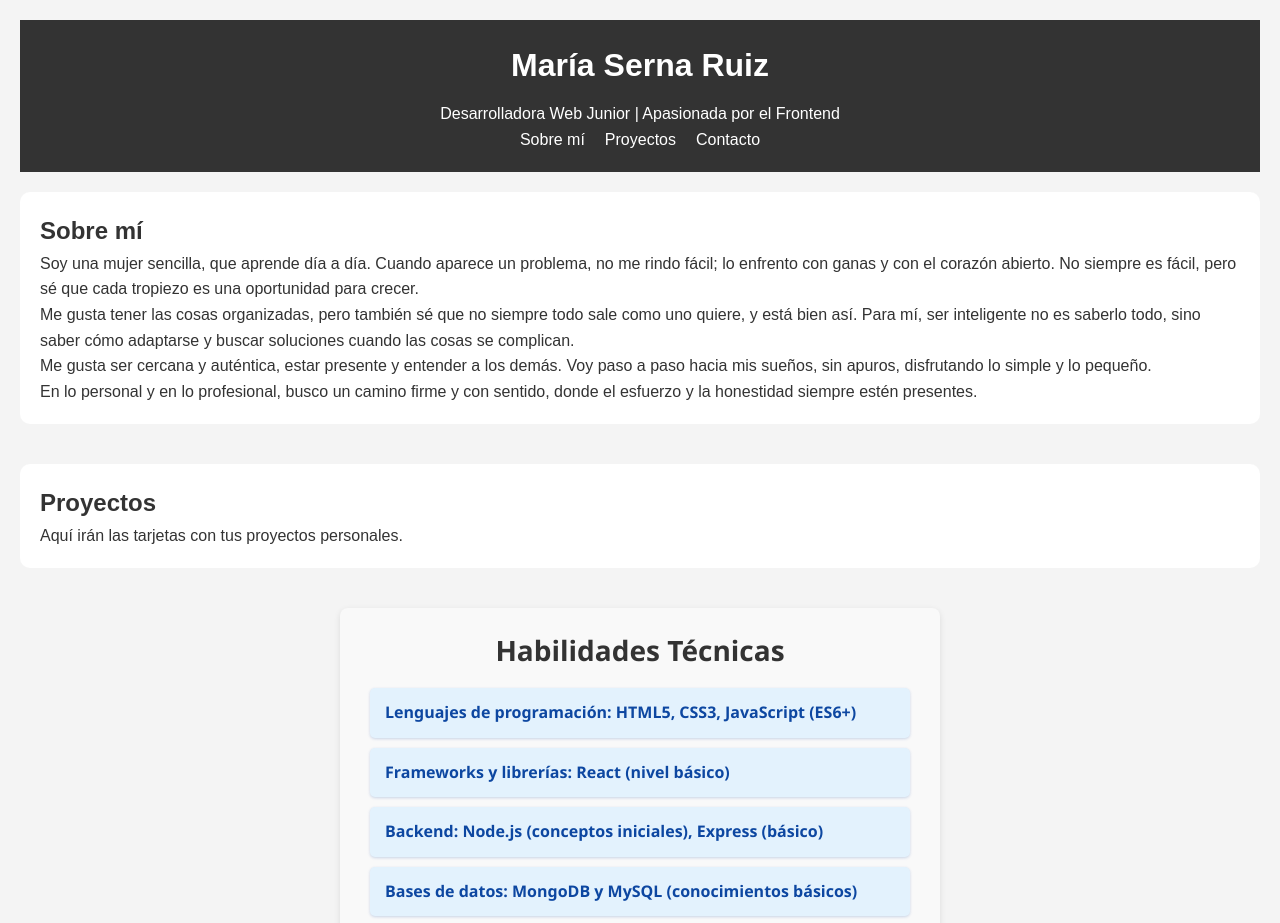
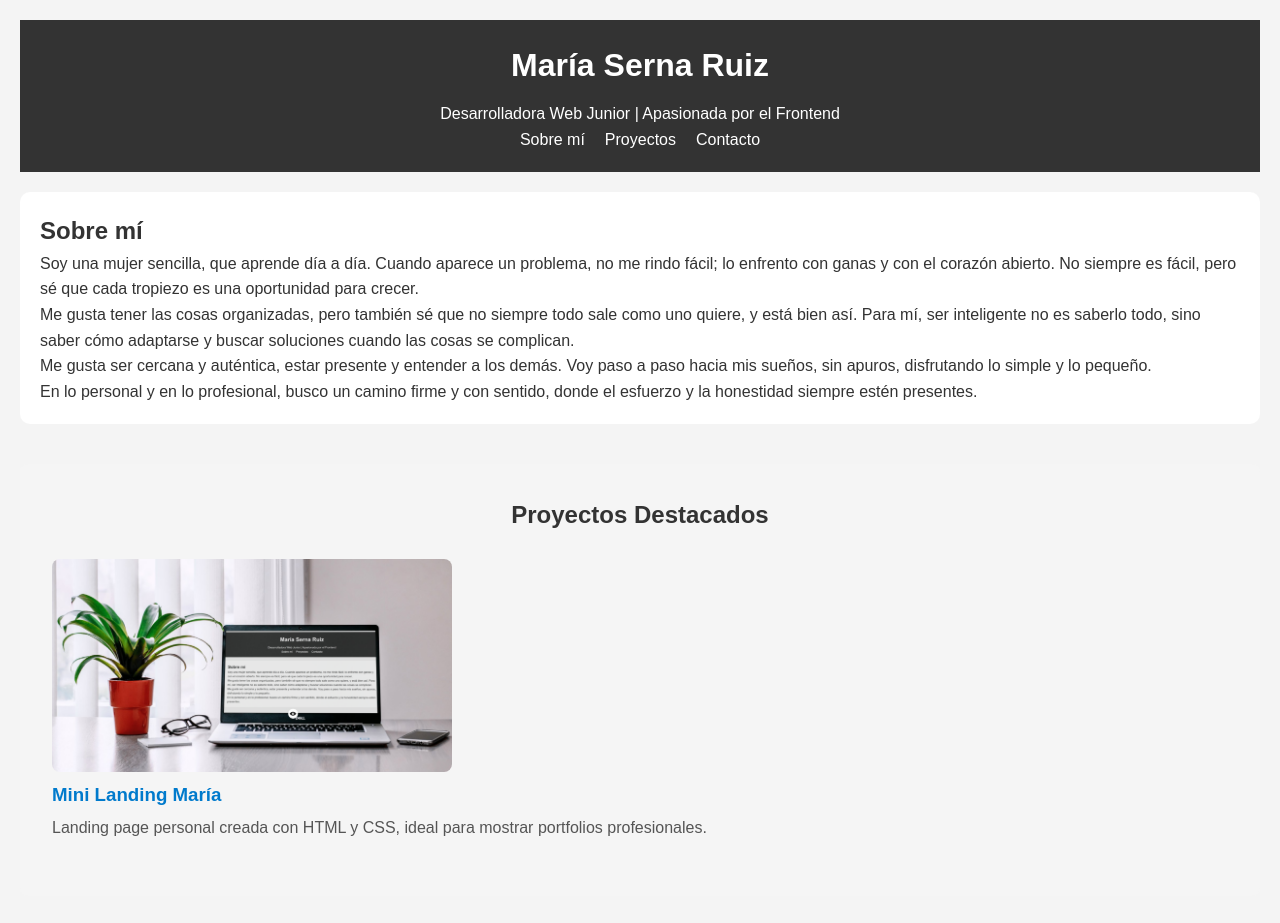
Before and after one commit to mariasr79/mini-landing-maria, a plain HTML site: page index.html in a window 1280 px wide. Shown: the top 923 px of the page. Drawn offline with Linux system fonts and the light colour scheme.

Commit message:
Añadida imagen y sección de proyectos destacados

```diff
--- a/index.html
+++ b/index.html
@@ -32,10 +32,17 @@ Me gusta ser cercana y auténtica, estar presente y entender a los demás. Voy p
  <p>En lo personal y en lo profesional, busco un camino firme y con sentido, donde el esfuerzo y la honestidad siempre estén presentes.</p>
     </section>
 
-    <section id="proyectos">
-      <h2>Proyectos</h2>
-      <p>Aquí irán las tarjetas con tus proyectos personales.</p>
-    </section>
+    <section id="proyectos-destacados">
+  <h2>Proyectos Destacados</h2>
+  <div class="proyecto">
+    <a href="https://github.com/mariasr79/mini-landing-maria" target="_blank" rel="noopener">
+      <img src="img/imagen mini landing.png" alt="Mini Landing María" class="imagen-proyecto">
+    </a>
+    <h3><a href="https://github.com/mariasr79/mini-landing-maria" target="_blank" rel="noopener">Mini Landing María</a></h3>
+    <p>Landing page personal creada con HTML y CSS, ideal para mostrar portfolios profesionales.</p>
+  </div>
+</section>
+
 <section id="habilidades">
   <h2>Habilidades Técnicas</h2>
   <ul>
@@ -65,11 +72,14 @@ Me gusta ser cercana y auténtica, estar presente y entender a los demás. Voy p
   </form>
 </section>
 
+
   </main>
 
   <footer>
-    <p>© 2025 Tu Nombre. Todos los derechos reservados.</p>
+    <p>© 2025 María Serna Ruiz. Todos los derechos reservados.</p>
   </footer>
+
+</section>
 
 </body>
 </html>
--- a/style.css
+++ b/style.css
@@ -135,3 +135,43 @@ footer {
 .form-contacto button:hover {
   background-color: #555;
 }
+
+#proyectos-destacados {
+  padding: 2rem;
+  background-color: #f5f5f5;
+  border-radius: 8px;
+  margin-top: 2rem;
+}
+
+#proyectos-destacados h2 {
+  text-align: center;
+  margin-bottom: 1.5rem;
+  color: #333;
+}
+
+.proyecto {
+  margin-bottom: 1.5rem;
+}
+
+.proyecto h3 a {
+  color: #007acc;
+  text-decoration: none;
+}
+
+.proyecto h3 a:hover {
+  text-decoration: underline;
+}
+
+.proyecto p {
+  color: #555;
+  margin-top: 0.3rem;
+}
+
+.imagen-proyecto {
+  width: 100%;
+  max-width: 400px;
+  height: auto;
+  border-radius: 8px;
+  display: block;
+  margin-bottom: 0.5rem;
+}
```
Also changed, not shown: img/imagen mini landing.png (added).
